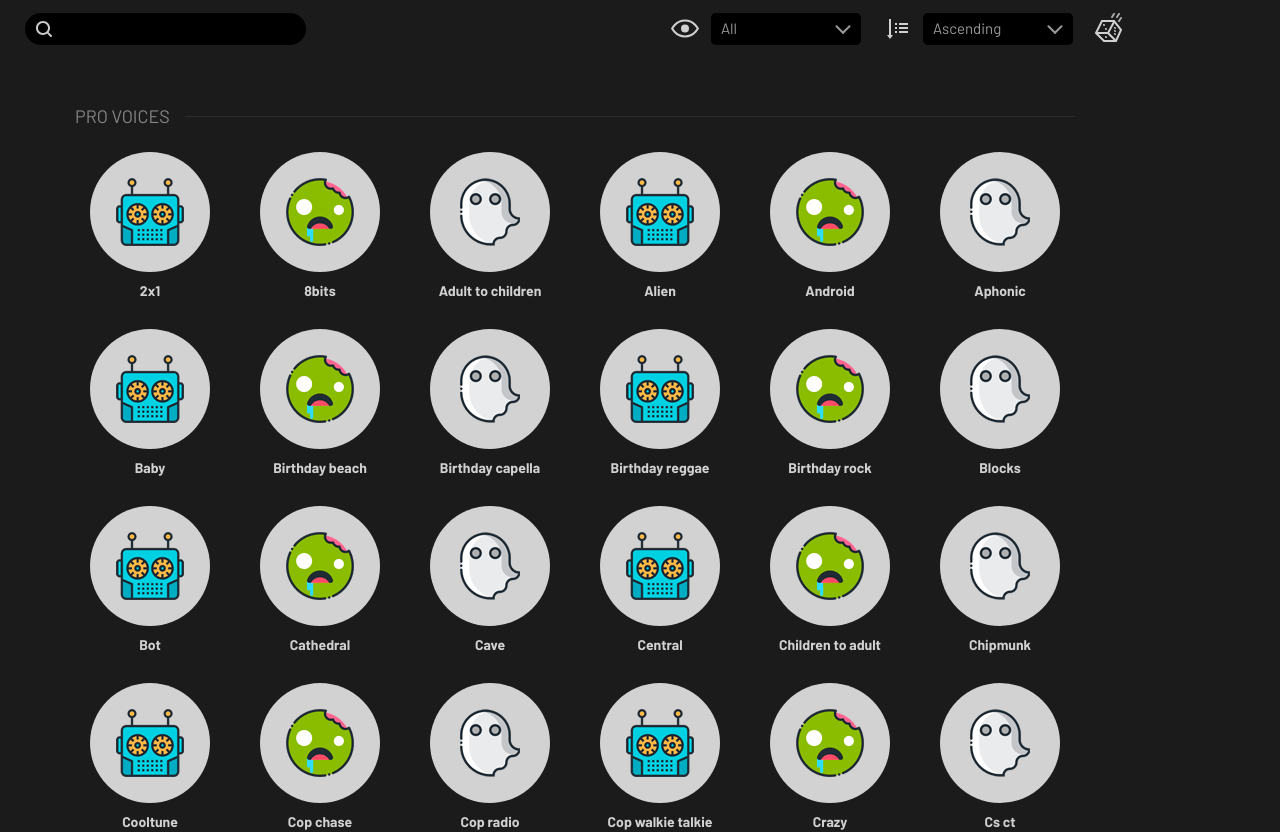
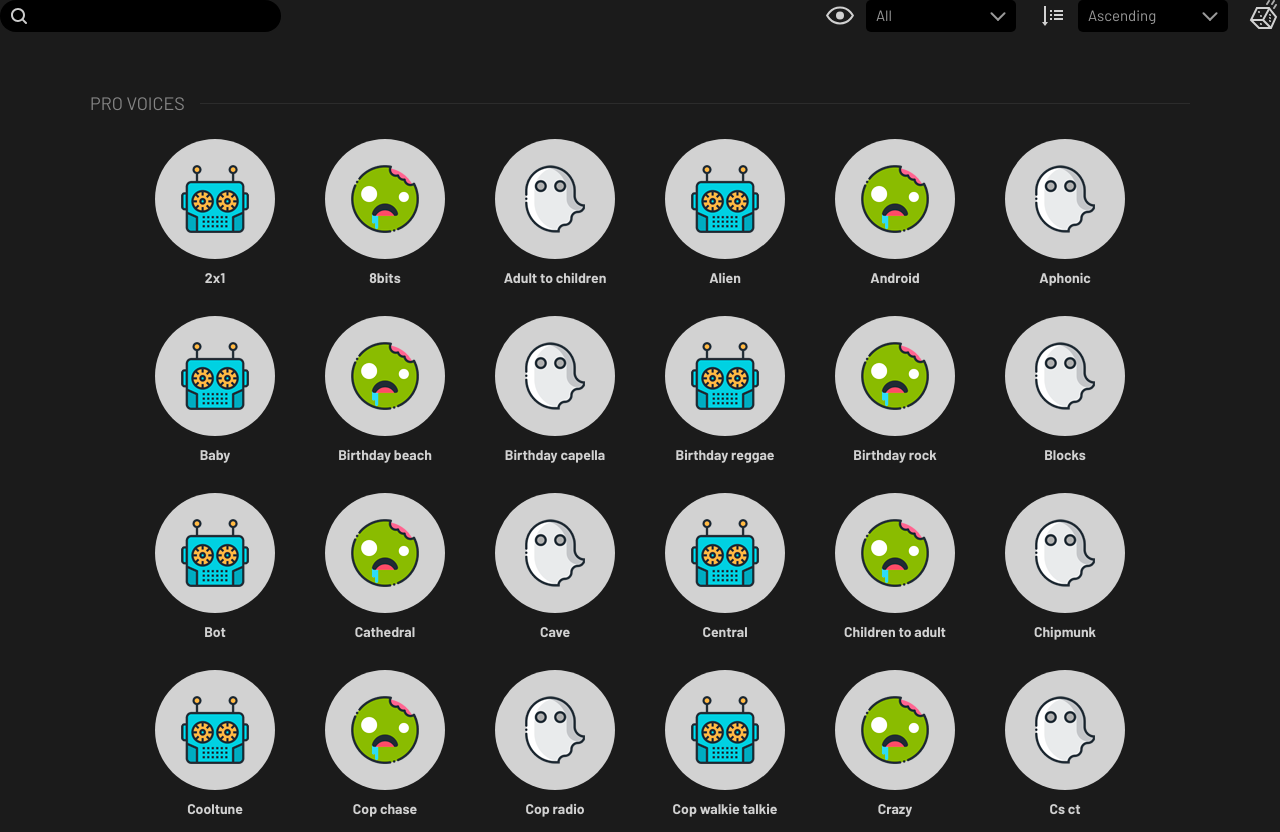
Before and after one commit to zordycor/voicemod-trial, a Vue app: page / in a window 1280 px wide. Shown: the top 832 px of the page. Built offline with nearby package versions, Linux system fonts and the light colour scheme.

Commit message:
Styling fixes

```diff
--- a/src/App.vue
+++ b/src/App.vue
@@ -70,9 +70,6 @@ export default {
   min-height: 100vh;
 
   .container {
-    padding: 13px 25px;
-    max-width: 1100px;
-
     .arrow {
       position: fixed;
       opacity: 0;
--- a/src/assets/sass/base.scss
+++ b/src/assets/sass/base.scss
@@ -14,7 +14,3 @@ body {
     outline: none;
   }
 }
-
-.fav-icon {
-  height: 14px;
-}
--- a/src/components/VmList.vue
+++ b/src/components/VmList.vue
@@ -13,12 +13,7 @@
     <div class="voice-list-component">
       <vm-list-title title="Pro voices" />
       <div class="voice-list" v-if="voiceList">
-        <vm-voice
-          v-for="voice in voiceList"
-          :key="voice.id"
-          :voice="voice"
-          @voice-scroll="scrollToVoice"
-        />
+        <vm-voice v-for="voice in voiceList" :key="voice.id" :voice="voice" />
       </div>
     </div>
   </div>
@@ -31,16 +26,6 @@ import { mapState } from "vuex";
 
 export default {
   name: "VmList",
-
-  methods: {
-    scrollToVoice(position) {
-      window.scroll({
-        top: position,
-        left: 0,
-        behavior: "smooth"
-      });
-    }
-  },
 
   computed: {
     ...mapState("voices", ["voiceList", "favVoiceList"])
@@ -56,8 +41,14 @@ export default {
 @import "@/assets/sass/variables/_colors.scss";
 
 .list-component {
-  margin: 0 50px;
   color: $title;
+  max-width: 1200px;
+  margin: 0 auto;
+
+  .fav-list-component,
+  .voice-list-component {
+    margin: 0 50px;
+  }
 
   .fav-list,
   .voice-list {
```
